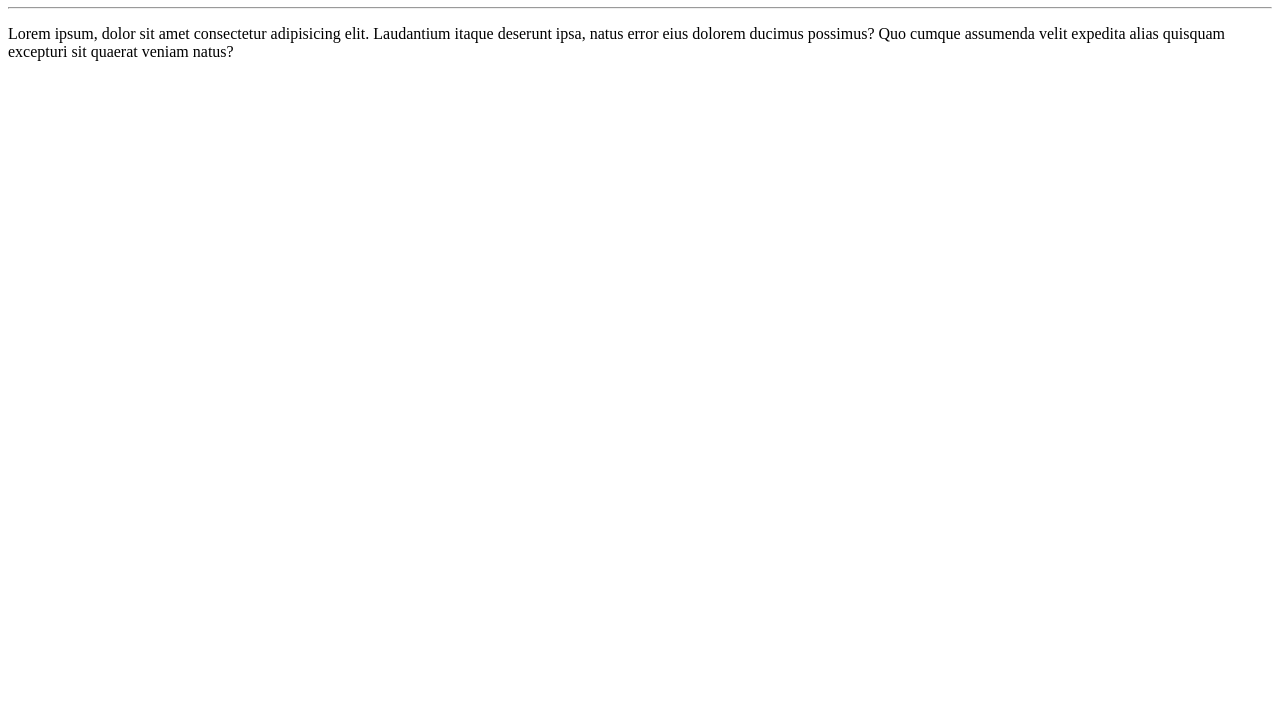
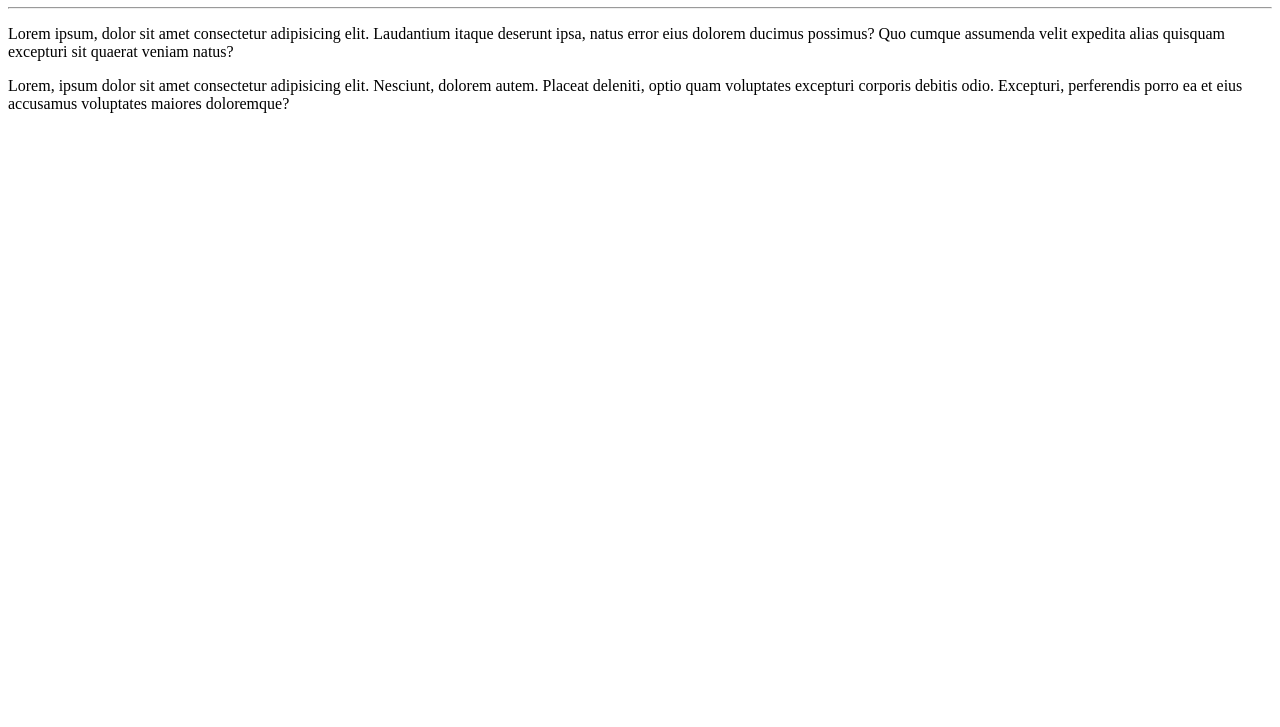
Before and after one commit to cleitonrs/Ola-Mundo, a plain HTML site: page site-exlemplo/index.html in a window 1280 px wide. Shown: the part 73-800 px from the top of the page. Drawn offline with Linux system fonts and the light colour scheme.

Commit message:
Adicionei um parágrafo

```diff
--- a/site-exlemplo/index.html
+++ b/site-exlemplo/index.html
@@ -9,5 +9,6 @@
     <h1>Olá, Mundo!</h1>
     <hr>
     <p>Lorem ipsum, dolor sit amet consectetur adipisicing elit. Laudantium itaque deserunt ipsa, natus error eius dolorem ducimus possimus? Quo cumque assumenda velit expedita alias quisquam excepturi sit quaerat veniam natus?</p>
+    <p>Lorem, ipsum dolor sit amet consectetur adipisicing elit. Nesciunt, dolorem autem. Placeat deleniti, optio quam voluptates excepturi corporis debitis odio. Excepturi, perferendis porro ea et eius accusamus voluptates maiores doloremque?</p>
 </body>
 </html>
```
